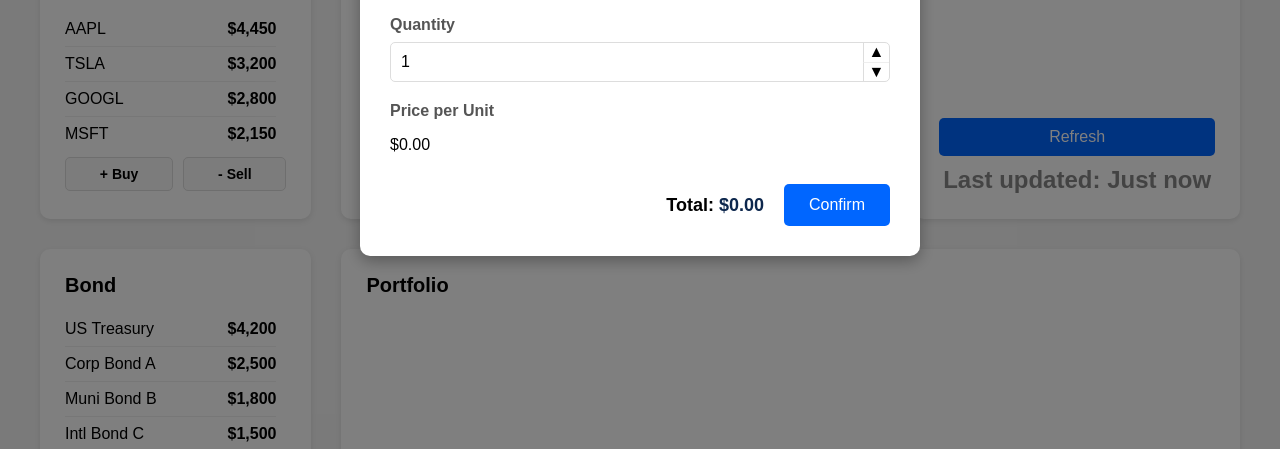
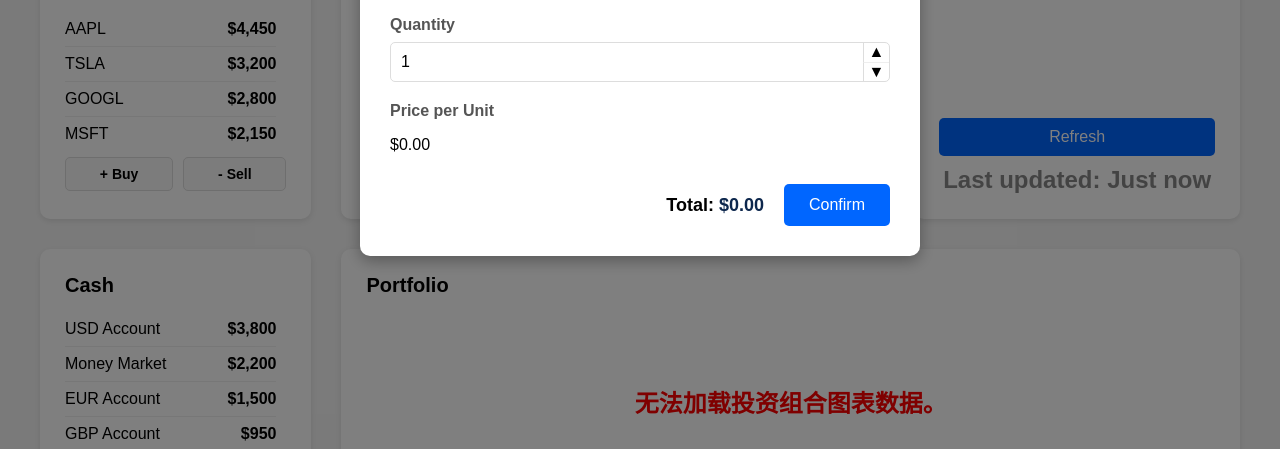
Before and after one commit to LassonLi/CodeNova, a website: page views/index.html in a window 1280 px wide. Both pictures are taken after a click on the button "+ Buy". Shown: the part 349-798 px from the top of the page. Drawn offline with nearby package versions, Linux system fonts and the light colour scheme; no server answers.

Commit message:
delete bonds

````diff
--- a/views/index.html
+++ b/views/index.html
@@ -195,21 +195,22 @@
       background-color: #dc3545;
     }
 
+    /* MODIFIED: Adjusted grid layout */
     .dashboard {
       display: grid;
       grid-template-columns: 1fr 2fr 1.2fr;
-      grid-template-rows: auto auto auto auto 1fr;
+      grid-template-rows: auto auto 1fr auto; /* Adjusted for new layout */
       gap: 30px;
     }
 
     #networth-card { grid-column: 1; grid-row: 1; }
     #stock-assets-card { grid-column: 1; grid-row: 2; }
-    #bond-card { grid-column: 1; grid-row: 3; }
-    #cash-card { grid-column: 1; grid-row: 4; }
+    /* #bond-card was here */
+    #cash-card { grid-column: 1; grid-row: 3; } /* Moved up */
     #stock-chart-card { grid-column: 2; grid-row: 1 / 3; }
     #market-watch-card { grid-column: 3; grid-row: 1 / 3; }
-    #portfolio-card { grid-column: 2 / 4; grid-row: 3 / 5; }
-    #history-card { grid-column: 1 / 4; grid-row: 5; }
+    #portfolio-card { grid-column: 2 / 4; grid-row: 3; } /* Adjusted row span */
+    #history-card { grid-column: 1 / 4; grid-row: 4; } /* Moved up */
 
     #portfolio-charts-container {
       display: flex;
@@ -399,10 +400,9 @@
       <!-- Cards -->
       <div class="card" id="networth-card"><h2>Networth</h2><p>$37,150</p></div>
       <div class="card" id="stock-assets-card"><h2>Stock</h2><div class="asset-list-container"><div class="asset-item"><span>AAPL</span><span>$4,450</span></div><div class="asset-item"><span>TSLA</span><span>$3,200</span></div><div class="asset-item"><span>GOOGL</span><span>$2,800</span></div><div class="asset-item"><span>MSFT</span><span>$2,150</span></div><div class="asset-item"><span>AMZN</span><span>$1,900</span></div></div><div class="card-actions"><button class="card-action-button">+ Buy</button><button class="card-action-button">- Sell</button></div></div>
-      <div class="card" id="bond-card"><h2>Bond</h2><div class="asset-list-container"><div class="asset-item"><span>US Treasury</span><span>$4,200</span></div><div class="asset-item"><span>Corp Bond A</span><span>$2,500</span></div><div class="asset-item"><span>Muni Bond B</span><span>$1,800</span></div><div class="asset-item"><span>Intl Bond C</span><span>$1,500</span></div><div class="asset-item"><span>High-Yield D</span><span>$1,200</span></div></div><div class="card-actions"><button class="card-action-button">+ Buy</button><button class="card-action-button">- Sell</button></div></div>
+      <!-- REMOVED: Bond Card -->
       <div class="card" id="cash-card"><h2>Cash</h2><div class="asset-list-container"><div class="asset-item"><span>USD Account</span><span>$3,800</span></div><div class="asset-item"><span>Money Market</span><span>$2,200</span></div><div class="asset-item"><span>EUR Account</span><span>$1,500</span></div><div class="asset-item"><span>GBP Account</span><span>$950</span></div><div class="asset-item"><span>CD #123</span><span>$3,000</span></div></div><div class="card-actions"><button class="card-action-button">+ Deposit</button><button class="card-action-button">- Withdraw</button></div></div>
       <div class="card" id="stock-chart-card"><h2>Stock</h2><div class="chart-container-large"><canvas id="stockChart"></canvas></div></div>
-      <!-- MODIFIED: Portfolio card with new canvas elements for bar charts -->
       <div class="card" id="portfolio-card">
         <h2>Portfolio</h2>
         <div id="portfolio-charts-container">
@@ -432,7 +432,6 @@
     let assetPriceMap = new Map();
     let latestStockTickers = [];
     let stockChartInstance = null;
-    // MODIFIED: Added chart instances for portfolio bar charts
     let totalAmountChartInstance = null;
     let interestRateChartInstance = null;
 
@@ -612,7 +611,6 @@
         nextButton.disabled = currentPage === totalPages;
     }
 
-    // NEW: Function to fetch and render portfolio bar charts
     async function fetchAndDrawPortfolioCharts() {
         const apiUrl = 'http://localhost:3000/assets/type/stock';
         try {
@@ -622,7 +620,6 @@
             }
             const rawData = await response.json();
 
-            // Process data to get the latest entry for each unique asset
             const latestAssets = new Map();
             rawData.forEach(asset => {
                 const existing = latestAssets.get(asset.asset_name);
@@ -636,7 +633,6 @@
             const totalAmounts = portfolioData.map(asset => parseFloat(asset.total_amount));
             const interestRates = portfolioData.map(asset => parseFloat(asset.interest_rate));
 
-            // Render Total Amount Chart (Left)
             const ctxTotalAmount = document.getElementById('totalAmountChart');
             if (ctxTotalAmount) {
                 if (totalAmountChartInstance) {
@@ -687,7 +683,6 @@
                 });
             }
 
-            // Render Interest Rate Chart (Right)
             const ctxInterestRate = document.getElementById('interestRateChart');
             if (ctxInterestRate) {
                  if (interestRateChartInstance) {
@@ -782,7 +777,7 @@
         }
 
         fetchMarketData();
-        fetchAndDrawPortfolioCharts(); // MODIFIED: Call function to draw new bar charts
+        fetchAndDrawPortfolioCharts();
         displayPage();
 
         // --- Event Listeners ---
@@ -794,7 +789,6 @@
             refreshButton.addEventListener('click', fetchMarketData);
         }
 
-        // NEW: Event listener for clicking on stocks in Market Watch
         const marketWatchContainer = document.getElementById('stock-list-container');
         if (marketWatchContainer) {
             marketWatchContainer.addEventListener('click', (event) => {
@@ -830,7 +824,12 @@
             });
         };
 
-        getAssetDataFromCard('bond-card').forEach(bond => assetPriceMap.set(bond.name, 100));
+        // Simulating bond and cash prices for the modal
+        assetPriceMap.set('US Treasury', 100);
+        assetPriceMap.set('Corp Bond A', 100);
+        assetPriceMap.set('Muni Bond B', 100);
+        assetPriceMap.set('Intl Bond C', 100);
+        assetPriceMap.set('High-Yield D', 100);
         getAssetDataFromCard('cash-card').forEach(cash => assetPriceMap.set(cash.name, 1));
 
         const updateCalculation = () => {
@@ -852,6 +851,7 @@
                  assetList = getAssetDataFromCard(cardId).map(a => a.name);
             } else {
                 if (assetType === 'Stock') assetList = latestStockTickers;
+                // Even if card is gone, keep logic for modal if needed elsewhere
                 if (assetType === 'Bond') assetList = ['US Treasury', 'Corp Bond A', 'Muni Bond B', 'Intl Bond C', 'High-Yield D'];
                 if (assetType === 'Cash') assetList = getAssetDataFromCard('cash-card').map(c => c.name);
             }
@@ -887,10 +887,15 @@
                 if (actionText.includes('Sell')) action = 'Sell';
                 if (actionText.includes('Deposit')) action = 'Deposit';
                 if (actionText.includes('Withdraw')) action = 'Withdraw';
+
                 if (card.id.includes('stock')) assetType = 'Stock';
+                // The 'bond-card' is removed, but we keep the logic in case it's triggered differently
                 if (card.id.includes('bond')) assetType = 'Bond';
                 if (card.id.includes('cash')) assetType = 'Cash';
-                openModal(action, assetType);
+
+                if(assetType) { // Ensure assetType is defined before opening
+                    openModal(action, assetType);
+                }
             });
         });
 
@@ -908,4 +913,4 @@
     });
   </script>
 </body>
-</html>```
+</html>
````
